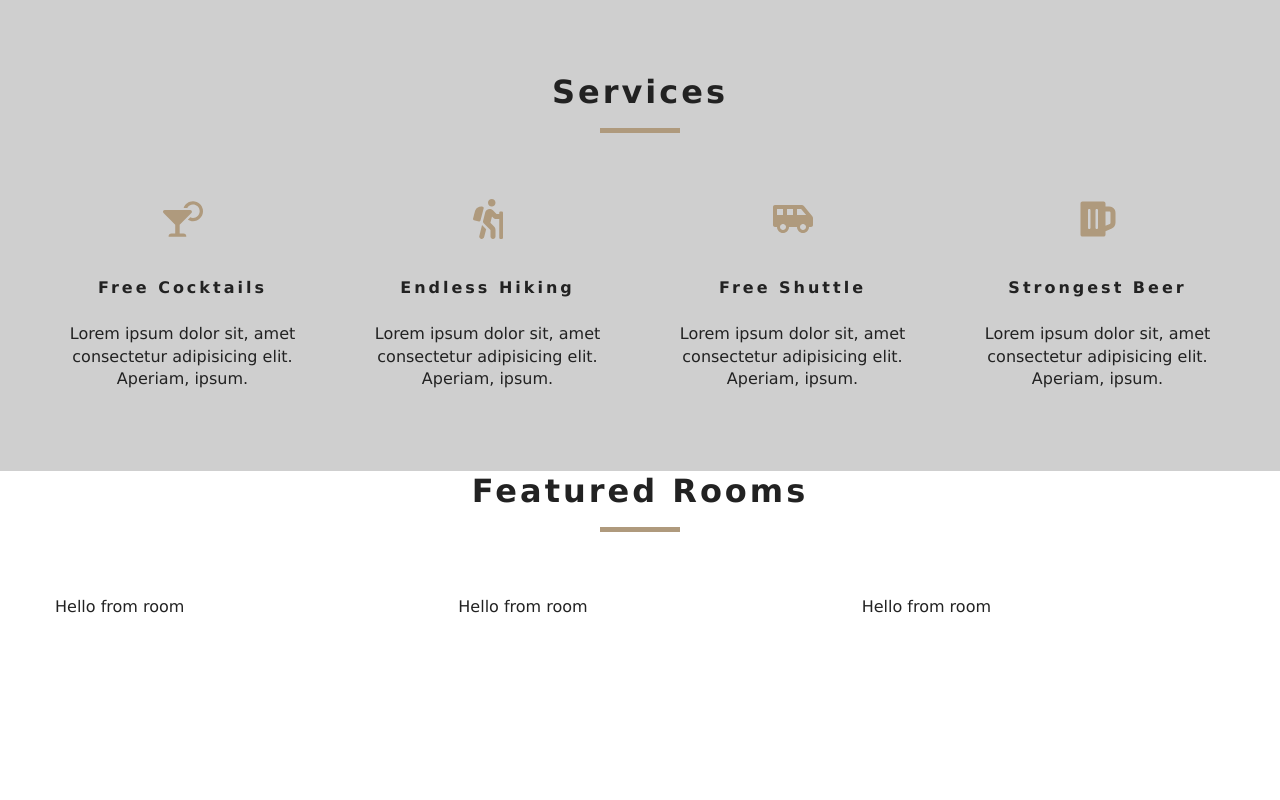
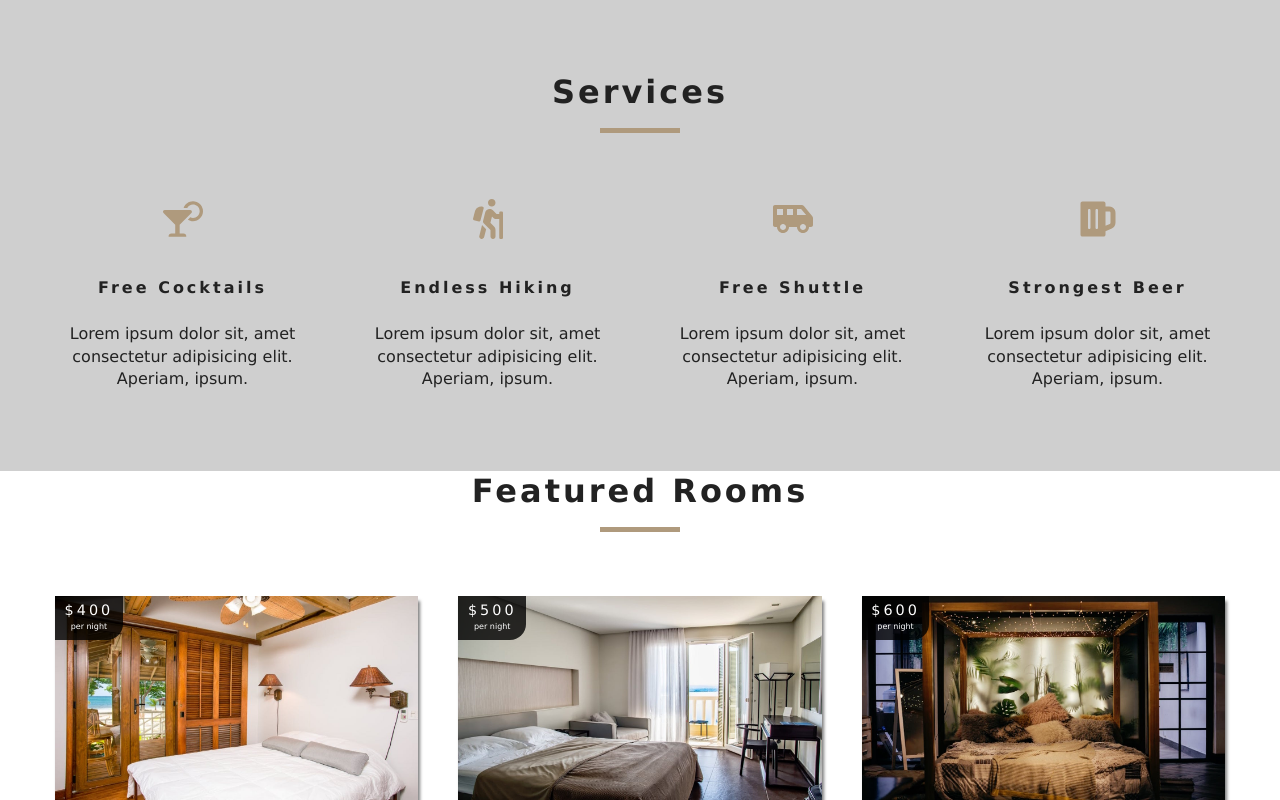
Before and after one commit to expjazz/learning_react-beach-resort, a React (Create React App) app: page / in a window 1280 px wide. Shown: the part 808-1608 px from the top of the page. Before the commit the page ends 1426 px from the top, so only its background shows below. Built offline with nearby package versions, Linux system fonts and the light colour scheme; the HTML template or start-up script is replaced by a standard one.

Commit message:
add room component

```diff
--- a/src/components/Room.js
+++ b/src/components/Room.js
@@ -1,9 +1,21 @@
 import React from 'react'
+import { Link } from 'react-router-dom'
+import defaultImg from '../images/room-1.jpeg'
+export default function Room({room}) {
+  const {name, slug, images, price} = room;
 
-export default function Room() {
   return (
-    <div>
-      Hello from room
-    </div>
+    <article className="room">
+      <div className="img-container">
+        <img src={ images[0] || defaultImg } alt="singleroom"/>
+        <div className="price-top">
+          <h6>
+            ${price}
+          </h6>
+          <p>per night</p>
+        </div>
+        <Link to={`/rooms/${slug}`} className='btn-primary room-link'> Features </Link>
+      </div>
+    </article>
   )
 }
```
